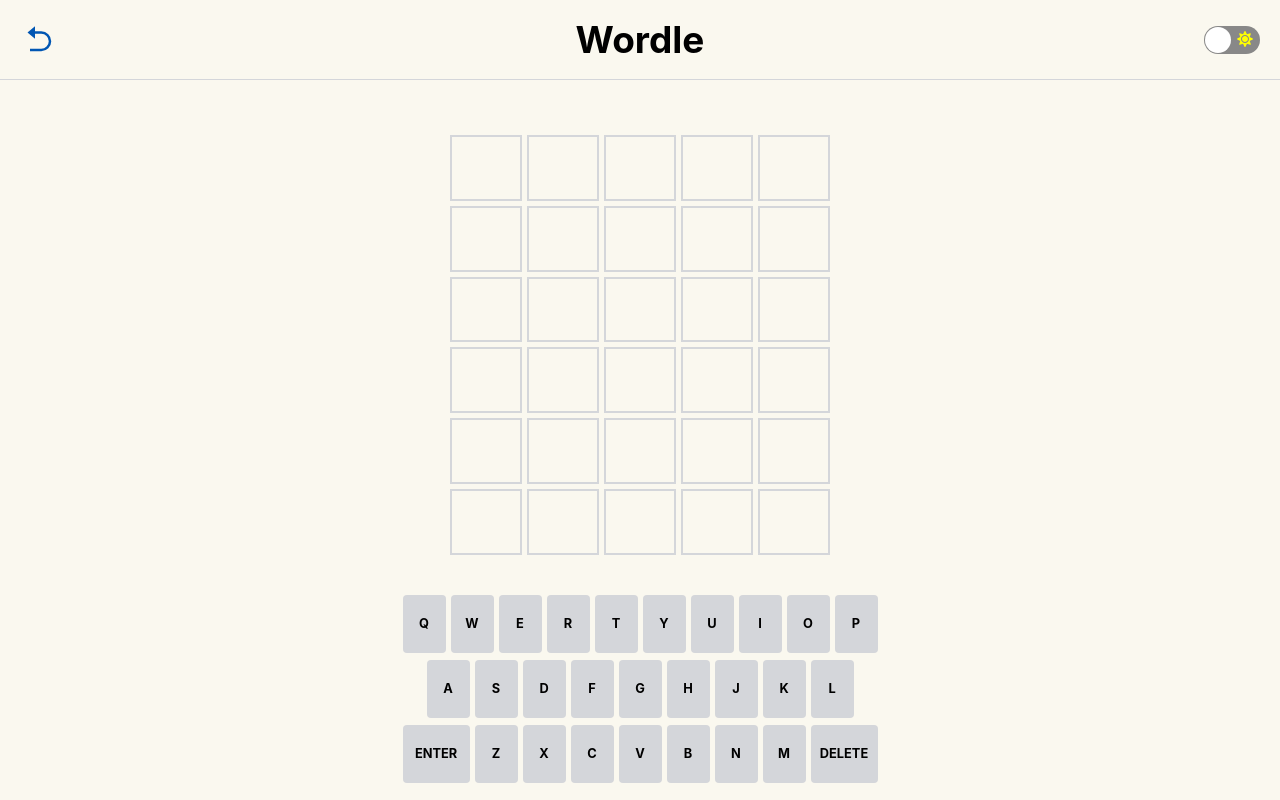
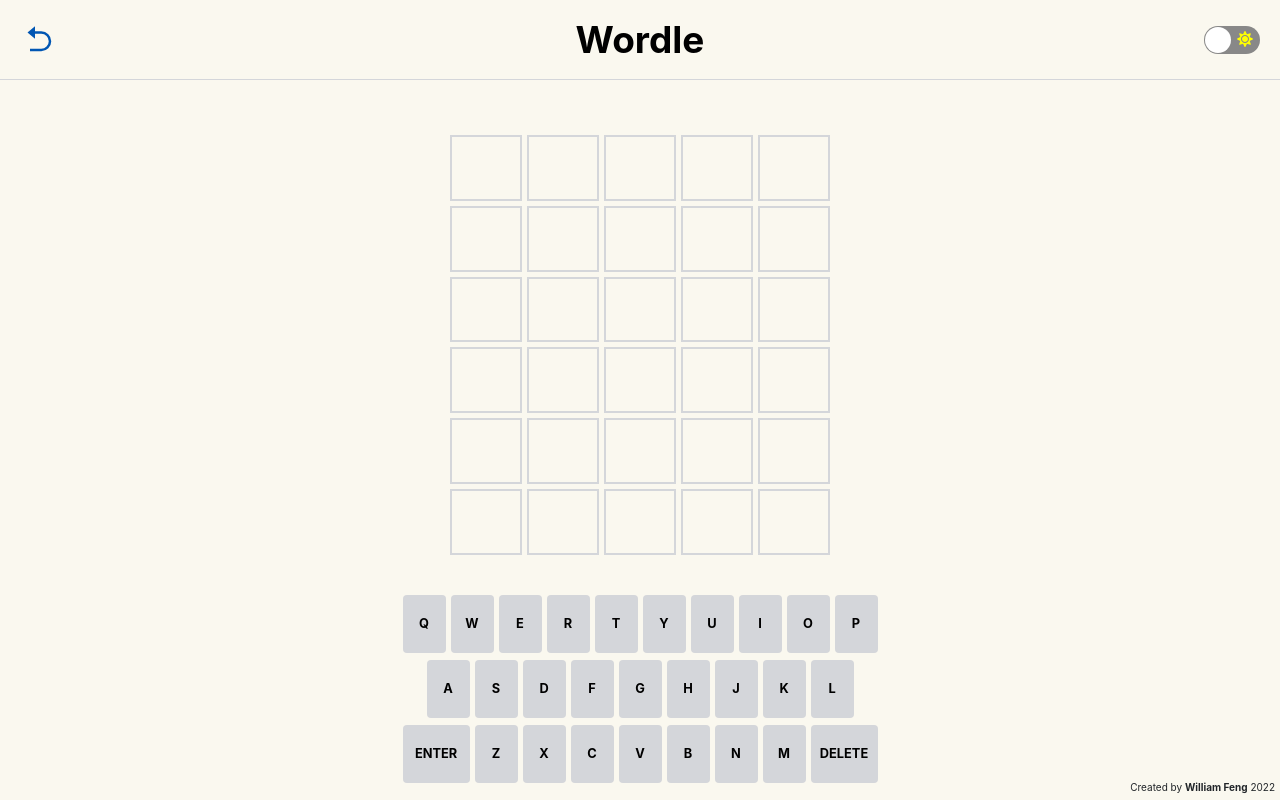
Before and after one commit to William-Feng/mini-playground, a React (Create React App) app: page /wordle in a window 1280 px wide. Built offline with nearby package versions, Linux system fonts and the light colour scheme.

Commit message:
Add a copyright footer to project

```diff
--- a/src/App.js
+++ b/src/App.js
@@ -7,6 +7,7 @@
 import Navbar from "./components/Navbar";
 import Memory from "./components/memory/Memory";
 import Game2048 from "./components/2048/Game2048";
+import Footer from "./components/Footer";
 
 export const ThemeContext = createContext();
 
@@ -24,6 +25,7 @@
           element={
             <ThemeContext.Provider value={{ theme, toggleTheme }}>
               <Home />
+              <Footer />
             </ThemeContext.Provider>
           }
         />
@@ -33,6 +35,7 @@
             <ThemeContext.Provider value={{ theme, toggleTheme }}>
               <Navbar heading="Wordle" />
               <Wordle />
+              <Footer />
             </ThemeContext.Provider>
           }
         />
@@ -42,6 +45,7 @@
             <ThemeContext.Provider value={{ theme, toggleTheme }}>
               <Navbar heading="Tic Tac Toe" />
               <TicTacToe />
+              <Footer />
             </ThemeContext.Provider>
           }
         />
@@ -51,6 +55,7 @@
             <ThemeContext.Provider value={{ theme, toggleTheme }}>
               <Navbar heading="Memory Game" />
               <Memory />
+              <Footer />
             </ThemeContext.Provider>
           }
         />
@@ -60,6 +65,7 @@
             <ThemeContext.Provider value={{ theme, toggleTheme }}>
               <Navbar heading="2048" />
               <Game2048 />
+              <Footer />
             </ThemeContext.Provider>
           }
         />
--- /dev/null
+++ b/src/components/Footer.css
@@ -0,0 +1,16 @@
+.footer {
+  position: fixed;
+  bottom: 5px;
+  right: 5px;
+  user-select: text;
+  font-size: x-small;
+}
+
+.author {
+  font-weight: bold;
+  user-select: text;
+}
+
+.footer#dark {
+  color: white;
+}
--- /dev/null
+++ b/src/components/Footer.js
@@ -0,0 +1,15 @@
+import React, { useContext } from "react";
+import { ThemeContext } from "../App";
+import "./Footer.css";
+
+function Footer() {
+  const { theme } = useContext(ThemeContext);
+
+  return (
+    <div className="footer" id={theme}>
+      Created by <span className="author">William Feng</span> 2022
+    </div>
+  );
+}
+
+export default Footer;
```
